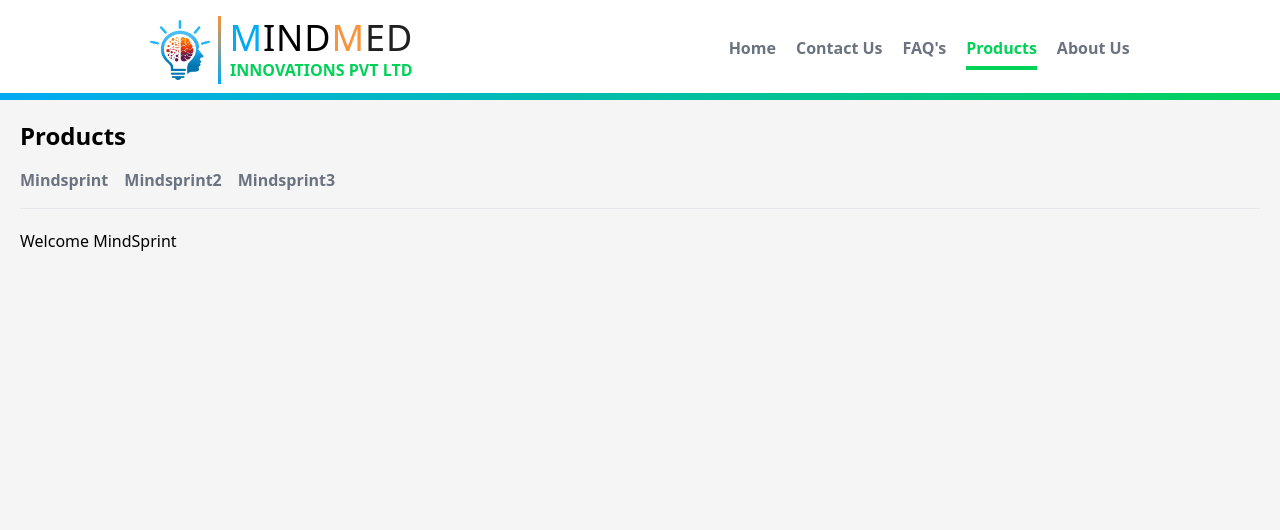
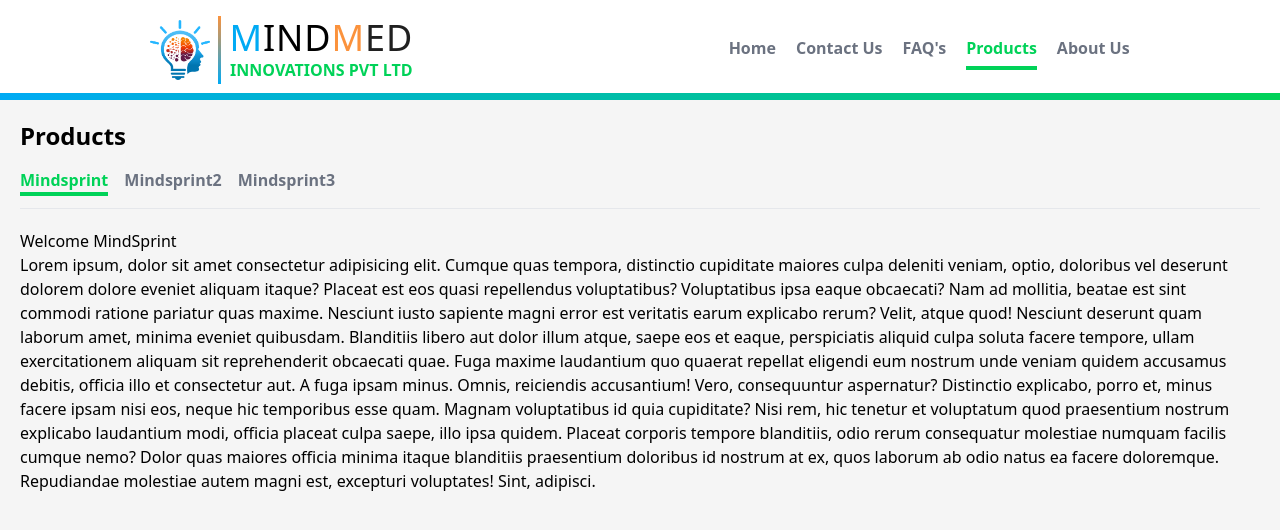
Before and after one commit to sourabhsjadhav99/mindmed, a React (Vite) app: page /products in a window 1280 px wide. Shown: the top 530 px of the page. Built offline with nearby package versions, Linux system fonts and the light colour scheme.

Commit message:
Add detailed description to MindSprint component and optimize Products navigation logic

```diff
--- a/src/pages/products/MindSprint.jsx
+++ b/src/pages/products/MindSprint.jsx
@@ -1,9 +1,12 @@
-import React from 'react'
+import React from "react";
 
 function MindSprint() {
   return (
-    <div><h1>Welcome MindSprint</h1></div>
-  )
+    <div>
+      <h1>Welcome MindSprint</h1>
+      <p>Lorem ipsum, dolor sit amet consectetur adipisicing elit. Cumque quas tempora, distinctio cupiditate maiores culpa deleniti veniam, optio, doloribus vel deserunt dolorem dolore eveniet aliquam itaque? Placeat est eos quasi repellendus voluptatibus? Voluptatibus ipsa eaque obcaecati? Nam ad mollitia, beatae est sint commodi ratione pariatur quas maxime. Nesciunt iusto sapiente magni error est veritatis earum explicabo rerum? Velit, atque quod! Nesciunt deserunt quam laborum amet, minima eveniet quibusdam. Blanditiis libero aut dolor illum atque, saepe eos et eaque, perspiciatis aliquid culpa soluta facere tempore, ullam exercitationem aliquam sit reprehenderit obcaecati quae. Fuga maxime laudantium quo quaerat repellat eligendi eum nostrum unde veniam quidem accusamus debitis, officia illo et consectetur aut. A fuga ipsam minus. Omnis, reiciendis accusantium! Vero, consequuntur aspernatur? Distinctio explicabo, porro et, minus facere ipsam nisi eos, neque hic temporibus esse quam. Magnam voluptatibus id quia cupiditate? Nisi rem, hic tenetur et voluptatum quod praesentium nostrum explicabo laudantium modi, officia placeat culpa saepe, illo ipsa quidem. Placeat corporis tempore blanditiis, odio rerum consequatur molestiae numquam facilis cumque nemo? Dolor quas maiores officia minima itaque blanditiis praesentium doloribus id nostrum at ex, quos laborum ab odio natus ea facere doloremque. Repudiandae molestiae autem magni est, excepturi voluptates! Sint, adipisci.</p>
+    </div>
+  );
 }
 
-export default MindSprint
+export default MindSprint;
--- a/src/pages/products/Products.jsx
+++ b/src/pages/products/Products.jsx
@@ -9,7 +9,6 @@ export default function Products() {
 
   // Ref for user menu
   const menuRef = useRef(null);
-
   useClickOutside(menuRef, () => setIsOpenNavLinks(false));
 
   // Toggle navigation links
@@ -23,19 +22,17 @@ export default function Products() {
 
       {/* Dynamic Navigation */}
       <div className="flex gap-4 mb-5 border-b pb-3">
-        {productsData.map((product) => (
+        {productsData.map((product, index) => (
           <NavLink
             to={product.path}
             key={product.id}
             className={({ isActive }) => {
-              const isHomeActive =
-                location.pathname === "/" || location.pathname === "/home";
+              const isProductsPage = location.pathname === "/products";
+              const isFirstProductActive =
+                isProductsPage && index === 0 ? true : isActive;
 
-              // Highlight "Home" for both "/" and "/home"
-              const applyActiveClass =
-                (product.path === "/" && isHomeActive) || isActive;
-              return `font-semibold h-full flex items-center transition-colors duration-300 ease-in-out  ${
-                applyActiveClass
+              return `font-semibold h-full flex items-center transition-colors duration-300 ease-in-out ${
+                isFirstProductActive
                   ? "text-ternary border-b-4 border-ternary font-bold"
                   : "text-gray-500 border-b-4 border-transparent hover:border-secondary hover:text-secondary"
               }`;
```
